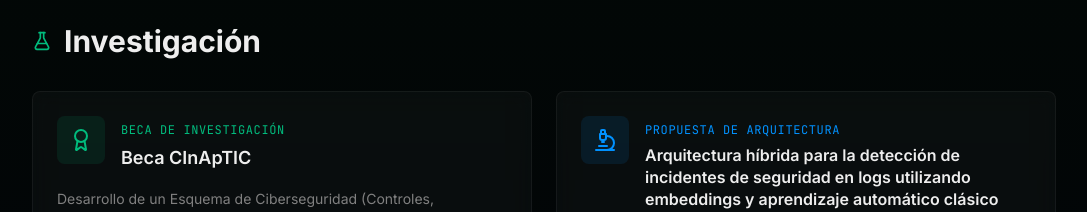
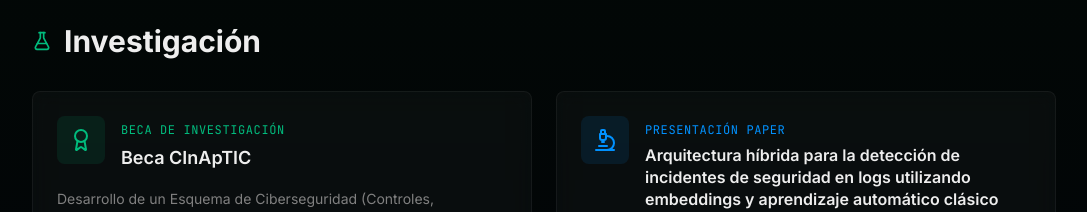
Before and after one commit to gonzaorban/portfolio, a Next.js app: page / in a window 1280 px wide. Shown: the part 860-1072 px from the top of the page, without its empty margins (96-1183 px from the left). Built offline with nearby package versions, Linux system fonts and the light colour scheme.

Commit message:
feat: rename congress card label from "Propuesta de Arquitectura" to "Presentación Paper"
Co-authored-by: Gonzalo Tomás Orban <183670355+gonzaorban@users.noreply.github.com>

```diff
--- a/components/research-spotlight.tsx
+++ b/components/research-spotlight.tsx
@@ -66,7 +66,7 @@ export function ResearchSpotlight() {
                 <Microscope className="w-6 h-6 text-accent" />
               </div>
               <div>
-                <span className="text-xs font-mono text-accent uppercase tracking-wider">Propuesta de Arquitectura</span>
+                <span className="text-xs font-mono text-accent uppercase tracking-wider">Presentación Paper</span>
                 <h3 className="text-base font-semibold mt-1 group-hover:text-accent transition-colors leading-snug">
                   Arquitectura híbrida para la detección de incidentes de seguridad en logs utilizando embeddings y aprendizaje automático clásico
                 </h3>
```
